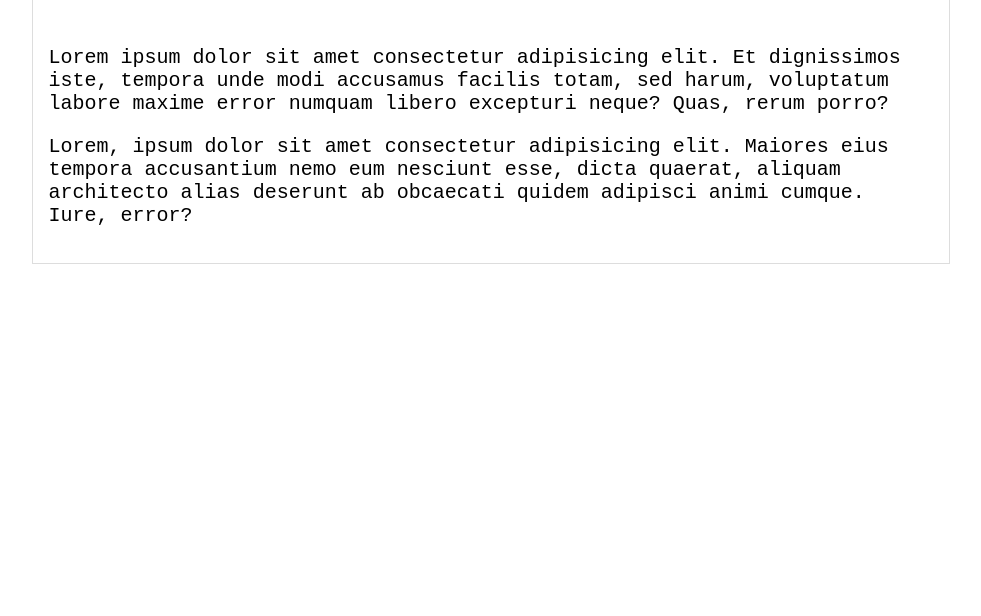
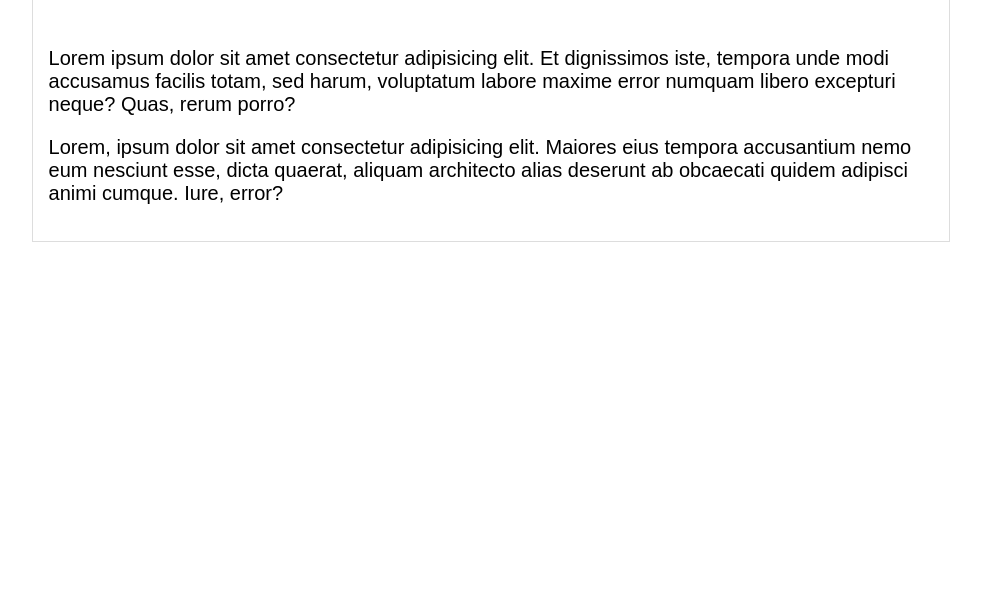
Before and after one commit to Haku31/hyperblog, a plain HTML site: page index.html in a window 1280 px wide. Shown: the part 184-800 px from the top of the page, without its empty margins (149-1130 px from the left). Drawn offline with Linux system fonts and the light colour scheme.

Commit message:
cambio tipografia

```diff
--- a/css/styles.css
+++ b/css/styles.css
@@ -1,13 +1,8 @@
 body{
-<<<<<<< HEAD
     background-color: rgb(255, 255, 255);
     color: rgb(0, 0, 0);
-=======
-    background-color: rgb(255, 255, 255);
-    color: rgb(0, 0, 0);
->>>>>>> develop
     text-align: center;
-    font-family: 'Courier New', Courier, monospace;
+    font-family: Arial, Helvetica, sans-serif;
 }
 
 .container{
```
